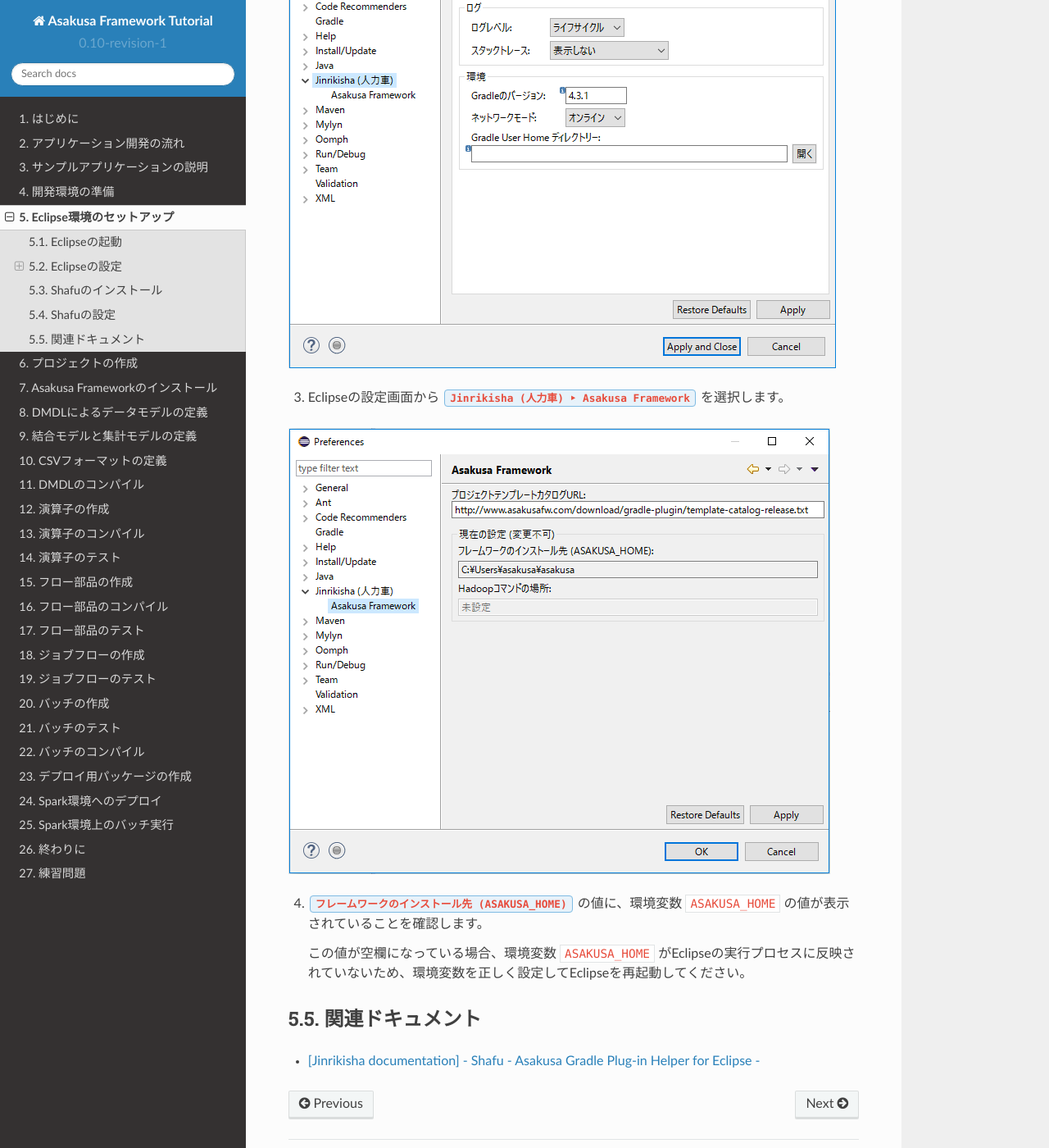
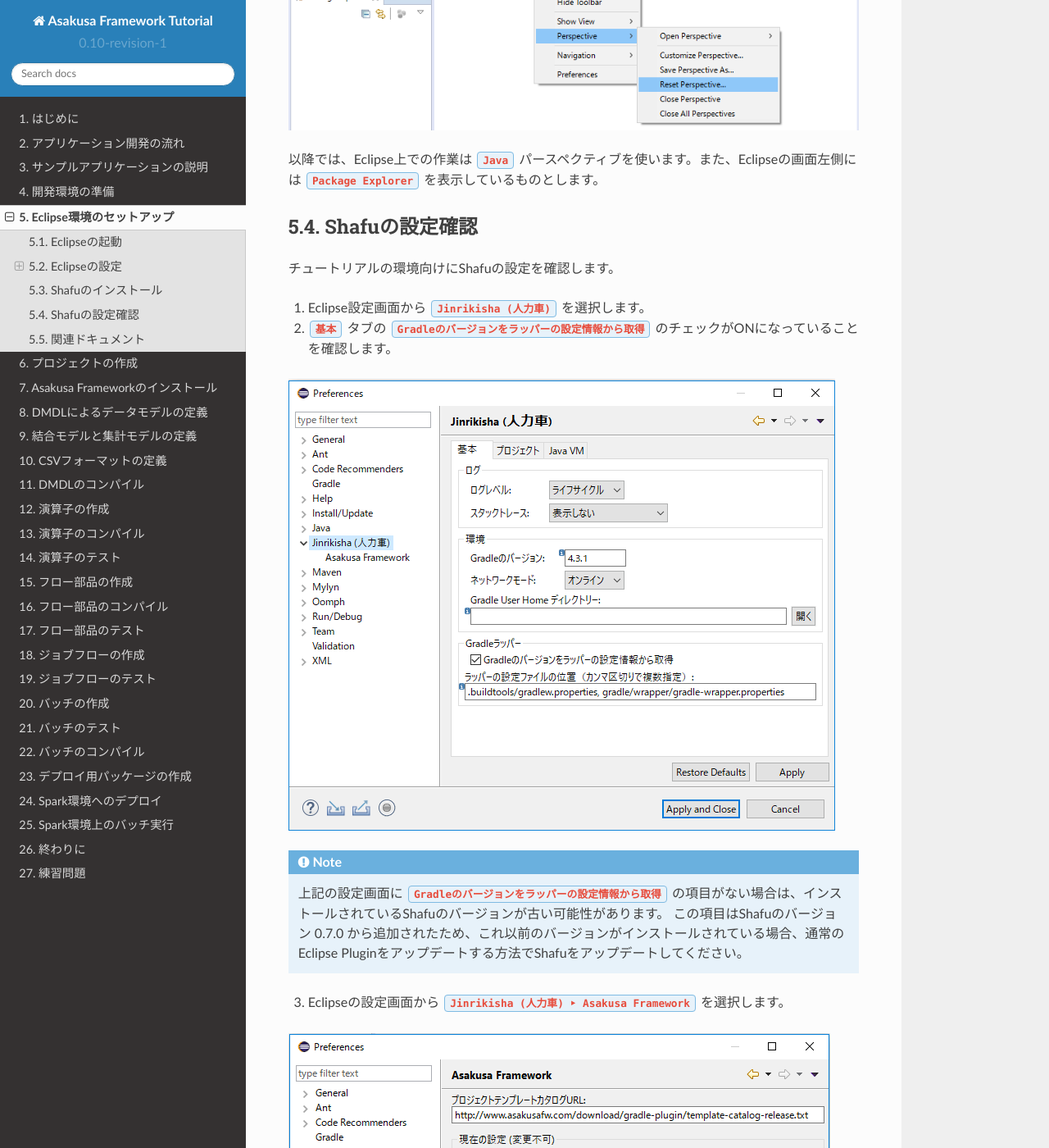
Before and after one commit to asakusafw/asakusafw-basic-tutorial, a Sphinx documentation site: the page built from docs/ja/source/eclipse-shafu.rst, in a window 1280 px wide and 1400 px high, scrolled down 4362 px. Shown: the whole window at 82% size. Built offline with Sphinx 7.4.7 and the Read the Docs theme 2.0.0, drawn with Linux system fonts in a browser that asks for light colours; some of the changed text lies outside the part shown.

Commit message:
Revise for latest Shafu version

```diff
--- a/docs/ja/source/create-project.rst
+++ b/docs/ja/source/create-project.rst
@@ -35,6 +35,9 @@
    ここでは、 :guilabel:`Asakusa Project Template <Spark> - 0.10.0` を選択して、 :guilabel:`OK` ボタンを押下します。
 
 ..  figure:: images/create-project-select-template.png
+
+..  note::
+    上記のバージョン選択画面でバージョン ``0.10.0`` 以降の0.10系リリース版 ( ``0.10.1`` など ) が指定可能になっている場合は、最新のバージョンを選択することを推奨します。
 
 5. テンプレートからプロジェクトの選択 ダイアログに戻ると、 :guilabel:`URLを指定してプロジェクトテンプレートをダウンロードする` に選択したプロジェクトテンプレートのURLが入力されています。
    この状態で :guilabel:`Finish` ボタンを押すと、選択したプロジェクトテンプレートに基づいて新規プロジェクトが作成されます。
--- a/docs/ja/source/eclipse-shafu.rst
+++ b/docs/ja/source/eclipse-shafu.rst
@@ -89,16 +89,20 @@
 
 以降では、Eclipse上での作業は :guilabel:`Java` パースペクティブを使います。また、Eclipseの画面左側には :guilabel:`Package Explorer` を表示しているものとします。
 
-Shafuの設定
-===========
+Shafuの設定確認
+===============
 
-チュートリアルの環境向けにShafuの設定と確認を行います。
+チュートリアルの環境向けにShafuの設定を確認します。
 
 1. Eclipse設定画面から :guilabel:`Jinrikisha  (人力車)` を選択します。
 
-2. :guilabel:`基本` タブの :guilabel:`環境` - :guilabel:`Gradleのバージョン` を ``4.3.1`` と入力し、画面右下の :guilabel:`Apply` ボタンを押下します。
+2. :guilabel:`基本` タブの :guilabel:`Gradleのバージョンをラッパーの設定情報から取得` のチェックがONになっていることを確認します。
 
-..  figure:: images/change-shafu-gradle.png
+..  figure:: images/preference-jinrikisha-basic.png
+
+..  note::
+    上記の設定画面に :guilabel:`Gradleのバージョンをラッパーの設定情報から取得`  の項目がない場合は、インストールされているShafuのバージョンが古い可能性があります。
+    この項目はShafuのバージョン 0.7.0 から追加されたため、これ以前のバージョンがインストールされている場合、通常のEclipse Pluginをアップデートする方法でShafuをアップデートしてください。
 
 3. Eclipseの設定画面から :menuselection:`Jinrikisha (人力車) --> Asakusa Framework` を選択します。
 
```
Also changed, not shown: docs/ja/source/images/add-jre-jdk8.png, docs/ja/source/images/install-shafu.png, docs/ja/source/images/installed-jre-jdk8.png, docs/ja/source/images/installed-jre-jre8.png, docs/ja/source/images/preference-jinrikisha-asakusafw.png (added), docs/ja/source/images/preference-jinrikisha-basic.png (added).
